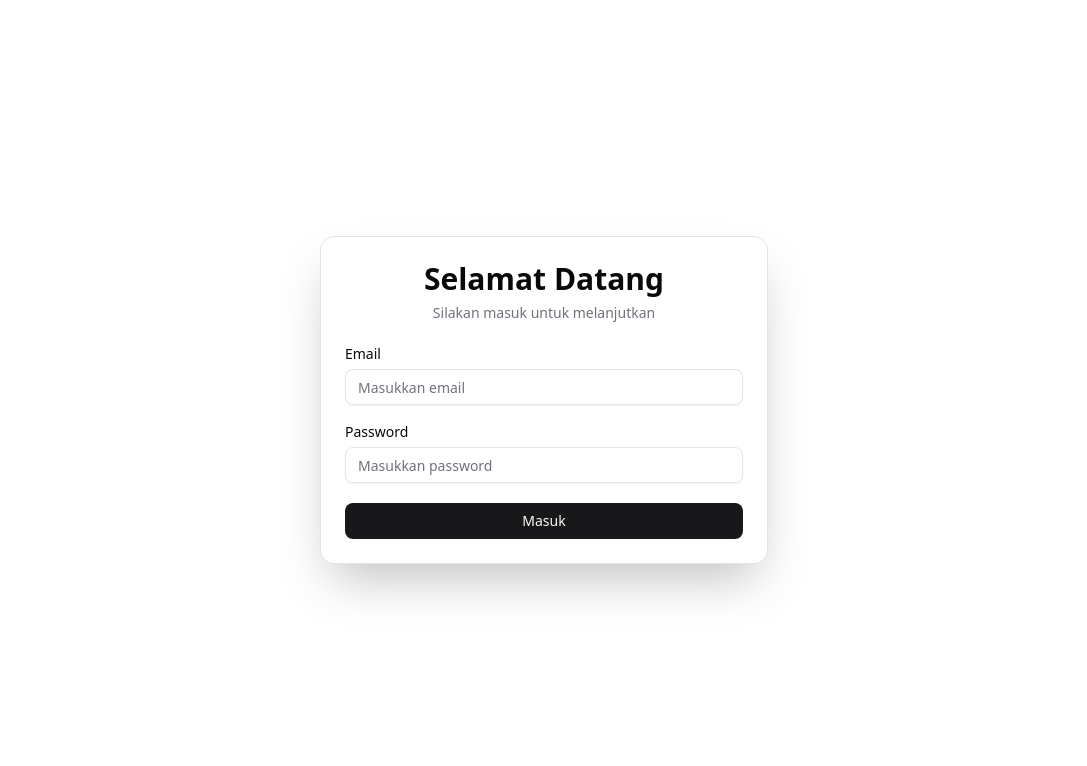
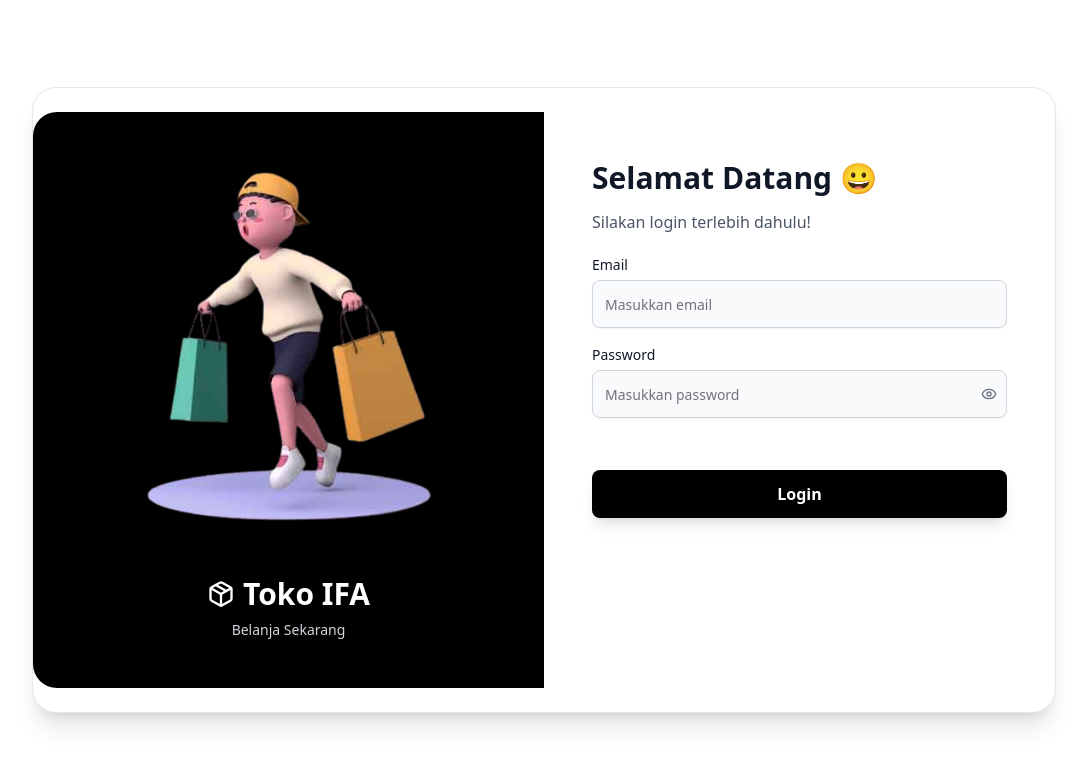
Before and after one commit to ArsalRR/Point-Of-Sales-App, a React (Vite) app: page / in a window 1280 px wide. Shown: the top 766 px of the page, without its empty margins (96-1183 px from the left). Built offline with nearby package versions, Linux system fonts and the light colour scheme.

Commit message:
fix ui kasir

```diff
--- a/src/views/Auth/Login.jsx
+++ b/src/views/Auth/Login.jsx
@@ -8,25 +8,30 @@ import {
   Card,
   CardContent,
   CardDescription,
-  CardFooter,
   CardHeader,
   CardTitle,
 } from "@/components/ui/card"
+import { Eye, EyeOff, Package } from "lucide-react"
 import Swal from "sweetalert2"
+
 export default function Login() {
   const [email, setEmail] = useState("")
   const [password, setPassword] = useState("")
+  const [showPassword, setShowPassword] = useState(false)
+  const [isLoading, setIsLoading] = useState(false)
   const navigate = useNavigate()
 
   const handleSubmit = async (e) => {
-    e.preventDefault();
+    e.preventDefault()
+    setIsLoading(true)
+
     try {
-      const result = await login(email, password);
+      const result = await login(email, password)
       if (result?.access_token) {
-        localStorage.setItem("token", result.access_token);
-        localStorage.setItem("token_type", result.token_type || "Bearer");
+        localStorage.setItem("token", result.access_token)
+        localStorage.setItem("token_type", result.token_type || "Bearer")
       }
-      navigate("/dashboard");
+      navigate("/dashboard")
     } catch (error) {
       Swal.fire({
         title: "Login Gagal",
@@ -36,50 +41,137 @@ export default function Login() {
         position: "top-end",
         showConfirmButton: false,
         timer: 3000,
-      });
+      })
+    } finally {
+      setIsLoading(false)
     }
-  };
+  }
 
   return (
-    <div className="flex h-screen items-center justify-center">
-      <Card className="w-full max-w-md shadow-2xl">
-        <CardHeader>
-          <CardTitle className="text-3xl text-center">Selamat Datang</CardTitle>
-          <CardDescription className="text-center">
-            Silakan masuk untuk melanjutkan
+    <div className="min-h-screen flex items-center justify-center bg-white p-4">
+      <div className="w-full max-w-5xl">
+        <Card className="overflow-hidden shadow-xl rounded-3xl border-gray-200">
+          <div className="grid md:grid-cols-2">
+            <div className="hidden md:flex flex-col items-center justify-center bg-black p-12 rounded-l-3xl">
+              <div className="mb-8">
+                <img
+                  src="/icons/login.png"
+                  alt="Toko IFA"
+                  className="w-full max-w-sm h-auto rounded-lg"
+                />
+              </div>
+              <div className="text-center space-y-2">
+                <div className="flex items-center justify-center gap-2">
+                  <Package className="h-7 w-7 text-white" />
+                  <h1 className="text-3xl font-bold text-white">
+                    Toko IFA
+                  </h1>
+                </div>
+                <p className="text-gray-300 text-sm">
+                  Belanja Sekarang
+                </p>
+              </div>
+            </div>
+
+            {/* Right Side - Login Form */}
+            <div className="p-8 md:p-12 bg-white rounded-r-3xl">
+              <CardHeader className="space-y-2 px-0 pt-0">
+                <div className="md:hidden flex justify-center mb-6">
+                  <div className="bg-black text-white p-6 rounded-2xl shadow-lg">
+                    <Package className="h-12 w-12" />
+                  </div>
+                </div>
+
+                <CardTitle className="text-3xl font-bold text-gray-900">
+                  Selamat Datang 😀
+                </CardTitle>
+                <CardDescription className="text-gray-600 text-base">
+                  Silakan login terlebih dahulu!
                 </CardDescription>
               </CardHeader>
 
-        <CardContent>
+              <CardContent className="px-0 pt-6">
                 <form onSubmit={handleSubmit} className="space-y-5">
+                  {/* Email Input */}
                   <div className="space-y-2">
-              <Label htmlFor="email">Email</Label>
+                    <Label htmlFor="email" className="text-gray-900 font-medium">
+                      Email
+                    </Label>
                     <Input
                       id="email"
                       type="email"
                       placeholder="Masukkan email"
                       value={email}
                       onChange={(e) => setEmail(e.target.value)}
+                      className="h-12 bg-gray-50 border-gray-300 focus:border-black focus:ring-black"
+
                     />
                   </div>
 
                       <div className="space-y-2">
-              <Label htmlFor="password">Password</Label>
+                    <Label htmlFor="password" className="text-gray-900 font-medium">
+                      Password
+                    </Label>
+                    <div className="relative">
                       <Input
                         id="password"
-                type="password"
+                        type={showPassword ? "text" : "password"}
                         placeholder="Masukkan password"
                         value={password}
                         onChange={(e) => setPassword(e.target.value)}
+                        className="h-12 pr-10 bg-gray-50 border-gray-300 focus:border-black focus:ring-black"
+
                       />
+                      <Button
+                        type="button"
+                        variant="ghost"
+                        size="icon"
+                        className="absolute right-0 top-0 h-full px-3 hover:bg-transparent text-gray-500 hover:text-black"
+                        onClick={() => setShowPassword(!showPassword)}
+                      >
+                        {showPassword ? (
+                          <EyeOff className="h-4 w-4" />
+                        ) : (
+                          <Eye className="h-4 w-4" />
+                        )}
+                      </Button>
+                    </div>
                   </div>
 
-            <Button type="submit" className="w-full">
-              Masuk
+                  {/* Submit Button */}
+                  <Button
+                    type="submit"
+                    className="w-full h-12 text-base font-semibold bg-black hover:bg-gray-800 text-white mt-8 transition-all duration-300 shadow-lg hover:shadow-xl"
+                    disabled={isLoading}
+                  >
+                    {isLoading ? (
+                      <>
+                        <span className="mr-2">Loading...</span>
+                        <div className="h-4 w-4 animate-spin rounded-full border-2 border-white border-t-transparent" />
+                      </>
+                    ) : (
+                      "Login"
+                    )}
                   </Button>
+
+                  {/* Register Link - Uncomment if needed */}
+                  {/* <div className="text-center mt-6">
+                    <p className="text-sm text-gray-600">
+                      Belum punya akun?{" "}
+                      <a
+                        href="/register"
+                        className="text-black hover:underline font-semibold"
+                      >
+                        Daftar sekarang
+                      </a>
+                    </p>
+                  </div> */}
                 </form>
               </CardContent>
+            </div>
+          </div>
         </Card>
+      </div>
     </div>
   )
 }
--- a/src/views/Kasir/list-kasir.jsx
+++ b/src/views/Kasir/list-kasir.jsx
@@ -594,7 +594,7 @@ useEffect(() => {
               </div>
               <div>
                 <CardTitle className="text-2xl font-bold text-gray-900">Kasir Toko IFA</CardTitle>
-                <p className="text-gray-600 mt-1">Sistem Kasir Terpadu - Auto Barcode Detection</p>
+                <p className="text-gray-600 mt-1">Sistem Point Of Sales </p>
               </div>
             </div>
           </CardHeader>
--- a/src/views/Produk/List-produk.jsx
+++ b/src/views/Produk/List-produk.jsx
@@ -143,12 +143,12 @@ export default function ListProduk() {
     for (let i = start; i <= end; i++) pages.push(i)
     return pages
   }
+const getStockBadge = (stok, limit_stok) => {
+  if (stok === 0) return <Badge variant="destructive">Habis</Badge>
+  if (stok <= limit_stok) return <Badge variant="secondary">Sedikit</Badge>
+  return <Badge variant="default">Tersedia</Badge>
+}
 
-  const getStockBadge = (stok) => {
-    if (stok === 0) return <Badge variant="destructive">Habis</Badge>
-    if (stok <= 10) return <Badge variant="secondary">Sedikit</Badge>
-    return <Badge variant="default">Tersedia</Badge>
-  }
 
   const formatCurrency = (amount) =>
     new Intl.NumberFormat('id-ID', {
@@ -331,7 +331,7 @@ export default function ListProduk() {
                             </h3>
                             <p className="text-sm text-gray-500 font-mono">{item.kode_barang}</p>
                           </div>
-                          {getStockBadge(item.stok)}
+                           {getStockBadge(item.stok, item.limit_stok)}
                         </div>
                       </div>
                     </div>
@@ -416,7 +416,7 @@ export default function ListProduk() {
                         <td className="px-6 py-4 text-sm text-right">{formatCurrency(item.harga_renteng)}</td>
                         <td className="px-6 py-4 text-sm text-center">{item.stok}</td>
                         <td className="px-6 py-4 text-sm">{item.satuan_barang}</td>
-                        <td className="px-6 py-4 text-center">{getStockBadge(item.stok)}</td>
+                        <td className="px-6 py-4 text-center">  {getStockBadge(item.stok, item.limit_stok)}</td>
                         <td className="px-6 py-4 text-center flex gap-2 justify-center">
                           <Link to={`/produk/edit/${item.id}`} className="p-2 text-blue-600 hover:bg-blue-50 rounded">
                             <Edit className="h-4 w-4" />
```
Also changed, not shown: src/Template/layout.jsx (+18 -8 lines), src/components/ui/spesialcomponent/LaporanMenu.jsx (+19 -19 lines), public/icons/login.png (added), 1 other file (tests, documents, lock files or other folders). Lines whose indentation alone changed are shown as unchanged.
